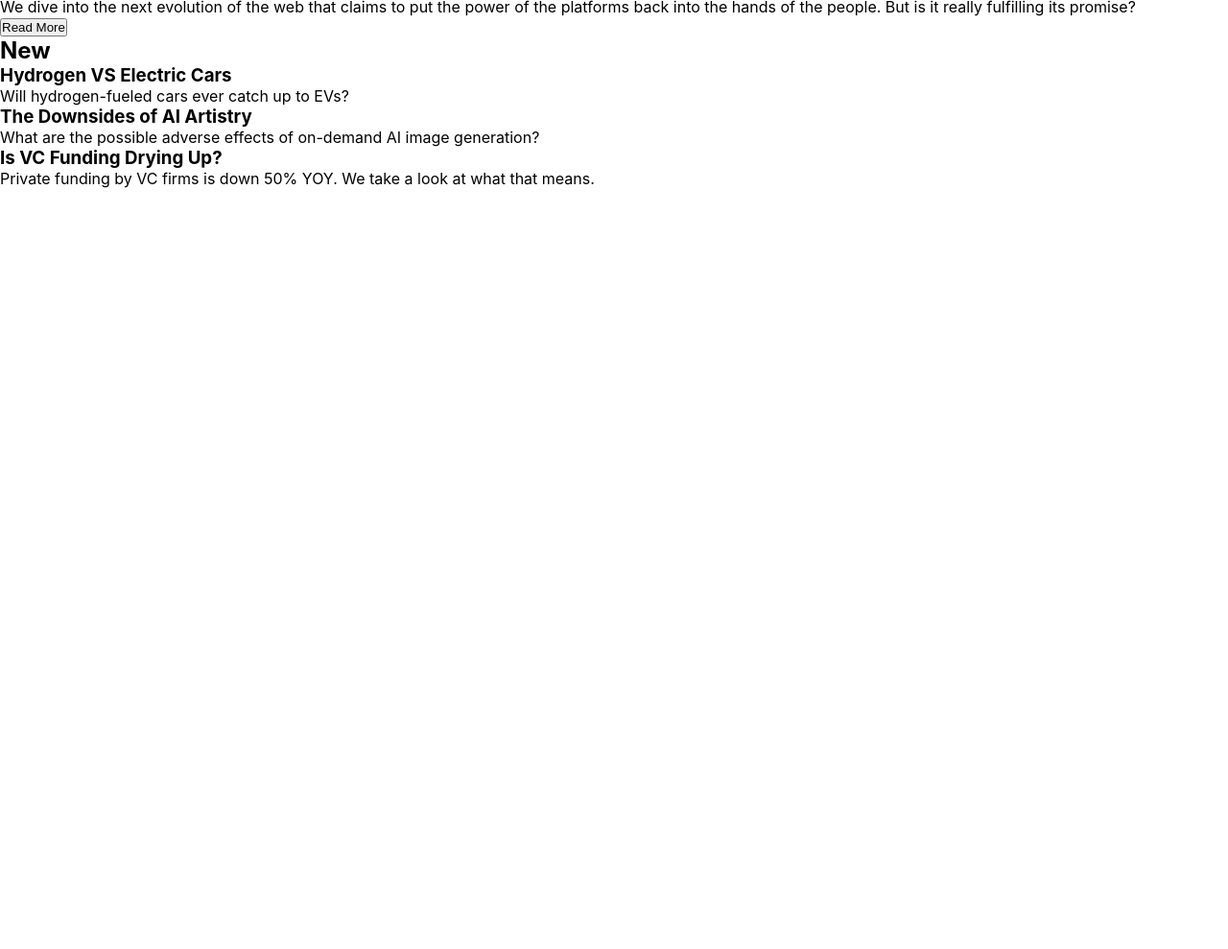
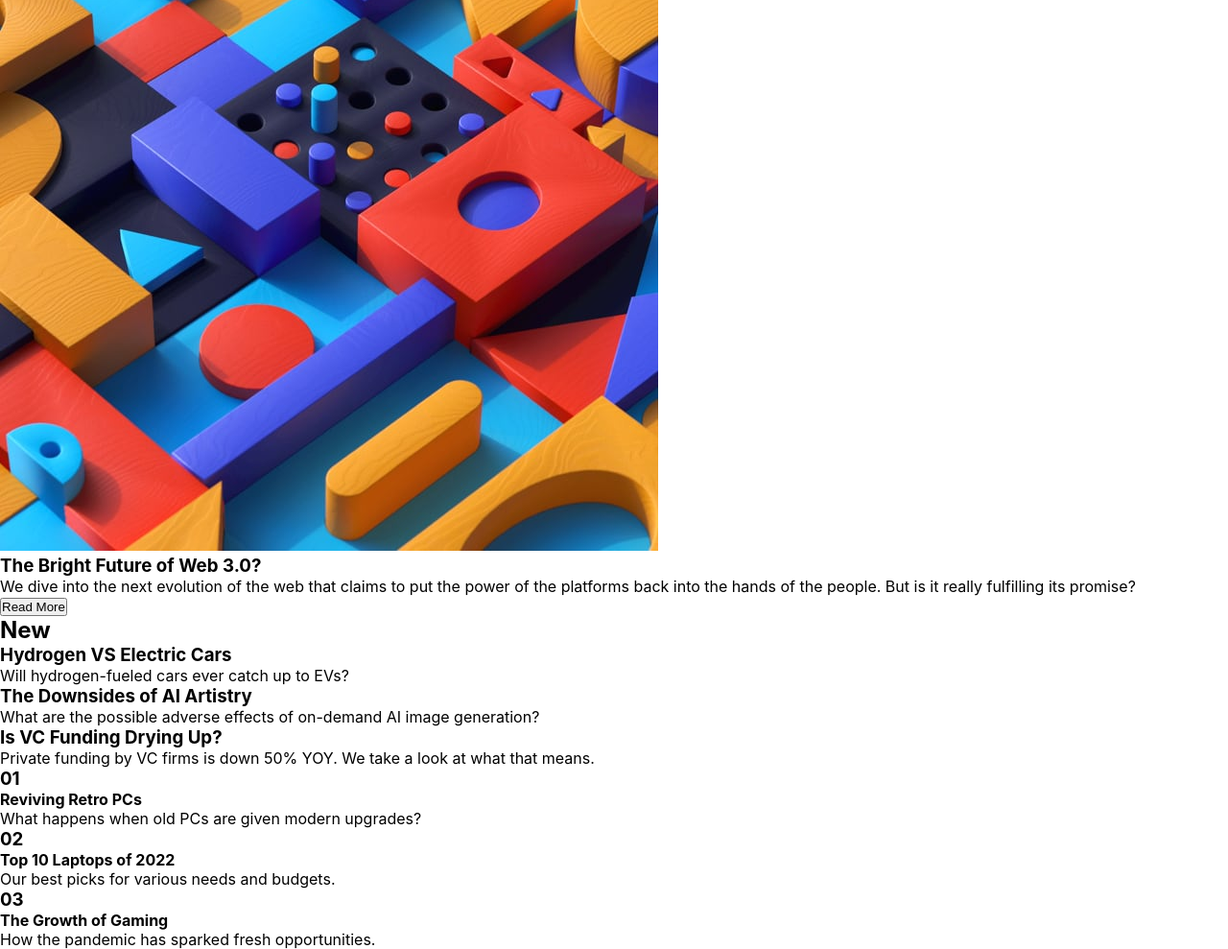
Before and after one commit to j-sherrick/news-homepage, a website: page index.html in a window 1280 px wide. Shown: the part 94-1083 px from the top of the page at 96% size. Before the commit the page ends 828 px from the top, so only its background shows below. Drawn offline with Linux system fonts and the light colour scheme.

Commit message:
top article styling

```diff
--- a/index.html
+++ b/index.html
@@ -53,6 +53,17 @@
 
         <section class="top">
             <article class="top__article">
+                <img
+                    alt=""
+                    srcset="
+                        assets/images/image-web-3-mobile.jpg,
+                        assets/images/image-web-3-desktop.jpg
+                    "
+                    sizes="
+                        (min-width: 720px),
+                        0
+                    "
+                >
                 <h1>The Bright Future of Web 3.0?</h1>
                 <p>
                     We dive into the next evolution of the web that claims to put the power of the platforms back into the hands of the people.
@@ -84,14 +95,22 @@
         <section class="featured">
             <article class="featured-articles">
                 <article class="featured">
-
+                    <h3>01</h3>
+                    <h4>Reviving Retro PCs</h4>
+                    <p>What happens when old PCs are given modern upgrades?</p>
                 </article>
                 <article class="featured">
-
+                    <h3>02</h3>
+                    <h4>Top 10 Laptops of 2022</h4>
+                    <p>Our best picks for various needs and budgets.</p>
                 </article>
                 <article class="featured">
+                    <h3>03</h3>
+                    <h4>The Growth of Gaming</h4>
+                    <p>How the pandemic has sparked fresh opportunities.</p>
+                </article>
 
-                </article>
+
             </article>
         </section>
     </main>
```
